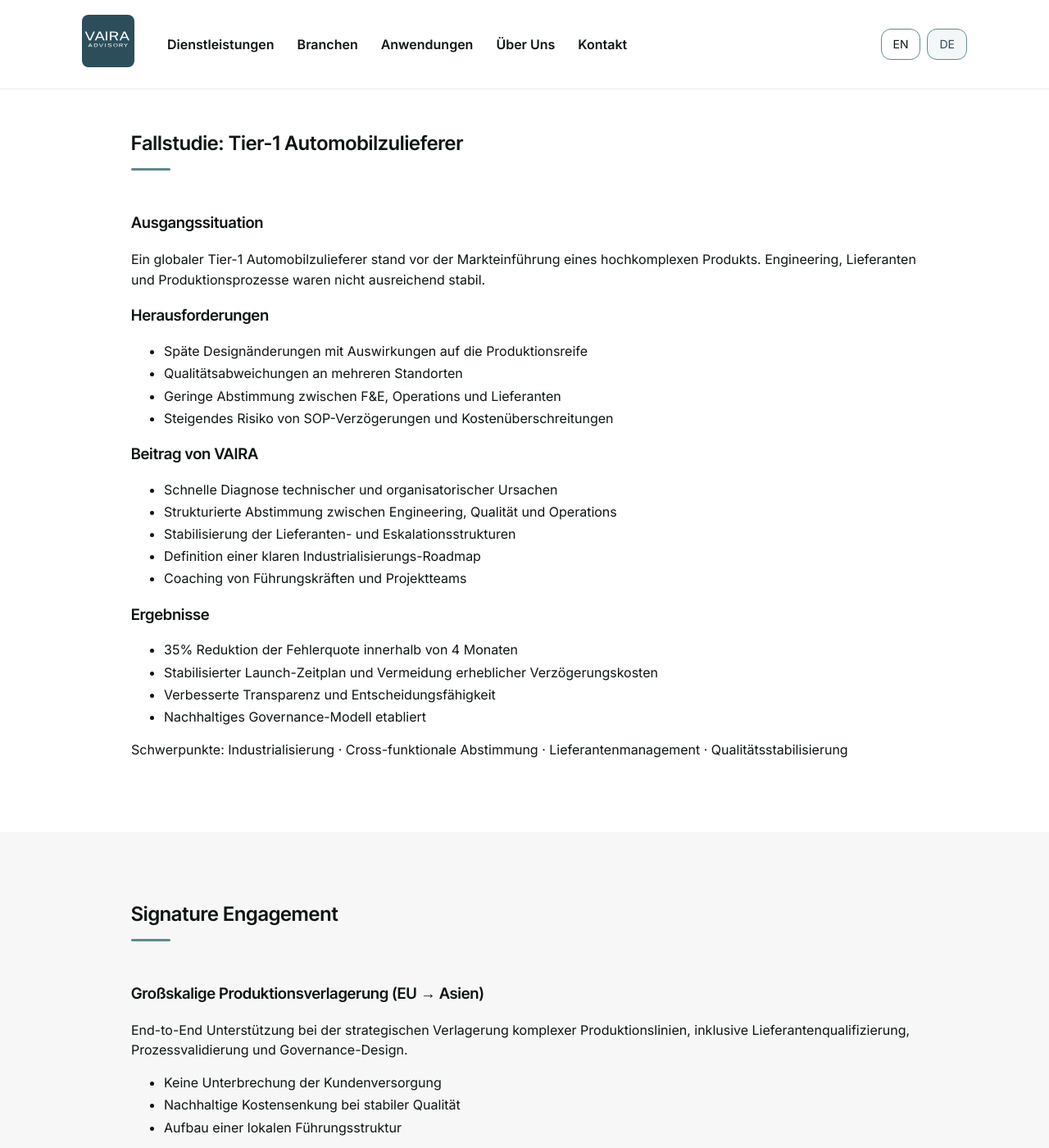
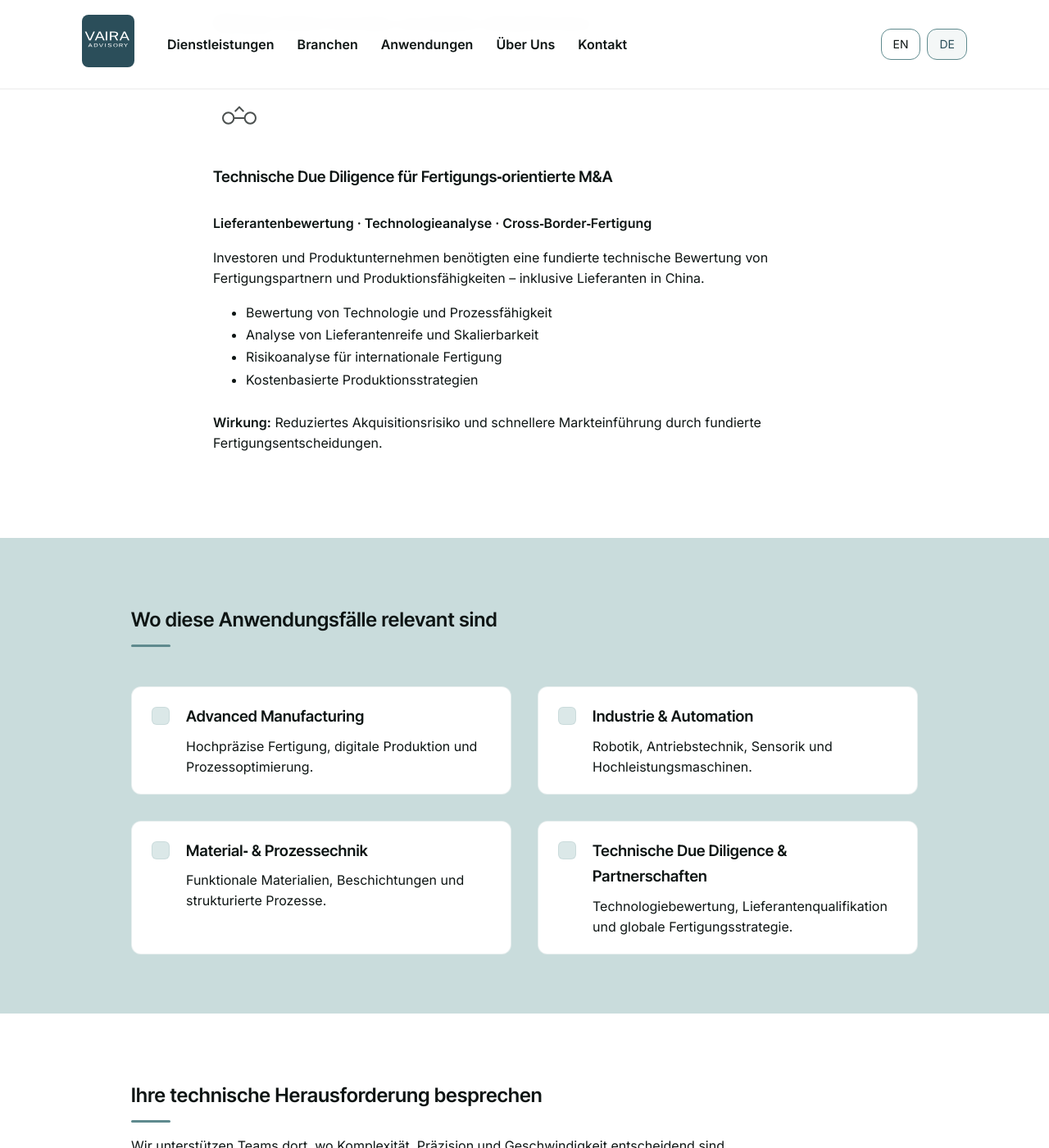
Before and after one commit to raphaelheeb/vaira-advisory, a Jekyll site: the page built from de/use-cases/index.html, in a window 1280 px wide and 1400 px high, scrolled down 2480 px. Shown: the whole window at 82% size. Built offline with Jekyll 4.4.1, drawn with Linux system fonts in a browser that asks for light colours; some of the changed text lies outside the part shown.

Commit message:
Update index.html

```diff
--- a/de/use-cases/index.html
+++ b/de/use-cases/index.html
@@ -1,203 +1,287 @@
 ---
 layout: default
-title: Use Cases | VAIRA Advisory
+title: Anwendungsfälle | VAIRA Advisory
 lang: de
 permalink: /de/use-cases/
-description: Ausgewählte anonymisierte Mandate mit messbarem Impact in Innovation, Industrialisierung und operativer Exzellenz.
+description: Ausgewählte Projekte, die zeigen, wie VAIRA mit klarer Systematik und technischer Tiefe produktionskritische Herausforderungen in der Fertigung und industriellen Technologie löst.
 ---
 
+<div class="use-cases">
+
 <!-- HERO -->
-<section class="hero">
-  <div class="content-wrapper wrapper--wide">
-    <div class="hero-grid">
+<section id="hero" class="hero hero--clean">
+  <div class="content-wrapper">
+    <h1 class="hero-title">Anwendungen und Projekte aus der Praxis.</h1>
+    <p class="hero-sub">
+      Beispiele dafür, wie wir komplexe technische Herausforderungen lösen.
+    </p>
+  </div>
 
-      <div class="hero-left">
-        <h1 class="hero-title">Konkrete Wirkung in komplexen Umfeldern</h1>
-        <p class="hero-sub">
-          Ausgewählte anonymisierte Mandate zeigen, wie VAIRA Innovation, Industrialisierung
-          und operative Exzellenz in technologiegetriebenen Unternehmen unterstützt.
+  <!-- CAD ARC — same as EN version -->
+  <div class="cad-hero-shape" style="top:-60px; left:-120px; right:auto; bottom:auto; position:absolute;">
+    <svg width="420" height="420" viewBox="0 0 420 420" fill="none" xmlns="http://www.w3.org/2000/svg">
+      <defs>
+        <linearGradient id="radialFade" x1="210" y1="210" x2="400" y2="210" gradientUnits="userSpaceOnUse">
+          <stop offset="0%" stop-color="white" stop-opacity="0.45" />
+          <stop offset="100%" stop-color="white" stop-opacity="0.05" />
+        </linearGradient>
+      </defs>
+      <g transform="rotate(125 210 210)">
+        <path d="M20 210 A190 190 0 0 1 400 210"
+              stroke="white" stroke-width="1.75" stroke-opacity="0.55" vector-effect="non-scaling-stroke" />
+        <path d="M60 210 A150 150 0 0 1 360 210"
+              stroke="white" stroke-width="1.25" stroke-opacity="0.40" vector-effect="non-scaling-stroke" />
+        <line x1="210" y1="210" x2="400" y2="210"
+              stroke="url(#radialFade)" stroke-width="1" vector-effect="non-scaling-stroke" />
+        <line x1="360" y1="205" x2="360" y2="215"
+              stroke="white" stroke-width="1" stroke-opacity="0.40" vector-effect="non-scaling-stroke" />
+        <line x1="320" y1="205" x2="320" y2="215"
+              stroke="white" stroke-width="1" stroke-opacity="0.32" vector-effect="non-scaling-stroke" />
+      </g>
+    </svg>
+  </div>
+</section>
+
+<!-- SECTION 1: HOW WE CREATE IMPACT -->
+<section class="section section">
+  <div class="content-wrapper wrapper--narrow">
+    <div class="split">
+      <div>
+        <h2>Wie wir Wirkung erzielen</h2>
+        <p>
+          Jeder Auftrag beginnt mit strukturierter Klarheit. Wir kombinieren Systems Engineering,
+          Datenarchitektur und operatives Engineering, um produktionskritische Herausforderungen
+          in der fortgeschrittenen Fertigung und industriellen Technologie zu lösen.
         </p>
-        <p class="small" style="margin-top:20px;">
-          Aufgrund der Vertraulichkeit der meisten Projekte werden diese in anonymisierter Form dargestellt.
-          Referenzen sind auf Anfrage verfügbar.
+        <p>
+          Unsere branchenübergreifende Erfahrung ermöglicht es uns, bewährte Lösungen zu übertragen,
+          Entwicklungszeiten zu verkürzen und bekannte Fallstricke zu vermeiden – insbesondere in
+          komplexen technischen Umgebungen.
         </p>
       </div>
 
-      <div class="hero-right">
-        <img src="{{ site.baseurl }}/assets/img/technical-visual.jpg"
-             class="hero-visual hero-visual--technical"
-             alt="">
+      <div class="illustration-wrapper">
+        <!-- Placeholder illustration -->
+        <svg viewBox="0 0 200 200">
+          <circle cx="100" cy="100" r="80" stroke="#5F8A8E" stroke-width="3" fill="none"/>
+          <rect x="60" y="60" width="80" height="20" fill="#C9DCDC"/>
+          <rect x="60" y="90" width="80" height="20" fill="#C9DCDC"/>
+          <rect x="60" y="120" width="80" height="20" fill="#C9DCDC"/>
+        </svg>
+      </div>
+    </div>
+  </div>
+</section>
+
+<!-- SECTION 2: SELECTED USE CASES -->
+<section class="section section--lighter use-cases-selected">
+  <div class="content-wrapper wrapper--narrow">
+
+    <h2>Ausgewählte Anwendungsfälle</h2>
+
+    <!-- USE CASE 1 -->
+    <div class="usecase-item">
+      <div class="usecase-block">
+        <div class="micro-illustration">
+          <!-- Advanced Manufacturing motif -->
+          <svg width="48" height="48" viewBox="0 0 48 48" fill="none"
+               xmlns="http://www.w3.org/2000/svg">
+            <rect x="10" y="12" width="20" height="4"
+                  stroke="currentColor" stroke-width="1.5" rx="1"/>
+            <rect x="12" y="20" width="24" height="4"
+                  stroke="currentColor" stroke-width="1.5" rx="1"/>
+            <rect x="14" y="28" width="26" height="4"
+                  stroke="currentColor" stroke-width="1.5" rx="1"/>
+          </svg>
+        </div>
+
+        <h3>Digitale Fertigungsarchitektur für einen Präzisionskomponenten‑Hersteller</h3>
+        <p><strong>Industrie 4.0 · MES‑Integration · Datenarchitektur</strong></p>
+
+        <p>Ein Hersteller von Präzisionskomponenten benötigte eine einheitliche digitale Fertigungsarchitektur, um fragmentierte Shopfloor‑Datenflüsse und inkonsistente Berichte zu ersetzen.</p>
+
+        <ul>
+          <li>Modulare Datenarchitektur für Shopfloor‑Systeme</li>
+          <li>MES–ERP‑Integrationsmuster</li>
+          <li>Einheitliches Telemetriemodell für CNC‑ und Prüfsysteme</li>
+          <li>Daten­governance für Qualität und Rückverfolgbarkeit</li>
+        </ul>
+
+        <p><strong>Wirkung:</strong> Schnellere Ursachenanalyse und weniger manueller Reporting‑Aufwand.</p>
+      </div>
+    </div>
+
+    <!-- USE CASE 2 -->
+    <div class="usecase-item">
+      <div class="usecase-block">
+        <div class="micro-illustration">
+          <!-- Industrial & Automation motif -->
+          <svg width="48" height="48" viewBox="0 0 48 48" fill="none"
+               xmlns="http://www.w3.org/2000/svg">
+            <circle cx="24" cy="24" r="6"
+                    stroke="currentColor" stroke-width="1.5"/>
+            <line x1="30" y1="24" x2="36" y2="24"
+                  stroke="currentColor" stroke-width="1.5"/>
+            <rect x="36" y="22" width="4" height="4"
+                  stroke="currentColor" stroke-width="1.5"/>
+            <line x1="24" y1="18" x2="24" y2="12"
+                  stroke="currentColor" stroke-width="1.5"/>
+            <rect x="22" y="8" width="4" height="4"
+                  stroke="currentColor" stroke-width="1.5"/>
+          </svg>
+        </div>
+
+        <h3>Predictive‑Maintenance‑Framework für einen Industrieanlagen‑Hersteller</h3>
+        <p><strong>AI/ML · Sensorfusion · Zuverlässigkeitsengineering</strong></p>
+
+        <p>Ein Anlagenhersteller wollte von reaktiven Serviceprozessen auf vorausschauende Wartung umstellen.</p>
+
+        <ul>
+          <li>Sensorfusion aus Vibrations‑, Thermo‑ und Betriebsdaten</li>
+          <li>Skalierbare Analytics‑Pipeline für Anomalieerkennung</li>
+          <li>Feature Engineering für mechanische Degradation</li>
+          <li>Reliability‑Centered‑Maintenance‑Modell</li>
+        </ul>
+
+        <p><strong>Wirkung:</strong> Früherkennung von Ausfallmustern und weniger ungeplante Stillstände.</p>
+      </div>
+    </div>
+
+    <!-- USE CASE 3 -->
+    <div class="usecase-item">
+      <div class="usecase-block">
+        <div class="micro-illustration">
+          <!-- Materials & Process Engineering motif -->
+          <svg width="48" height="48" viewBox="0 0 48 48" fill="none"
+               xmlns="http://www.w3.org/2000/svg">
+            <rect x="12" y="12" width="6" height="6"
+                  stroke="currentColor" stroke-width="1.5"/>
+            <rect x="21" y="12" width="6" height="6"
+                  stroke="currentColor" stroke-width="1.5"/>
+            <rect x="30" y="12" width="6" height="6"
+                  stroke="currentColor" stroke-width="1.5"/>
+
+            <rect x="12" y="21" width="6" height="6"
+                  stroke="currentColor" stroke-width="1.5"/>
+            <rect x="21" y="21" width="6" height="6"
+                  stroke="currentColor" stroke-width="1.5"/>
+            <line x1="21" y1="21" x2="27" y2="27"
+                  stroke="currentColor" stroke-width="1.5"/>
+            <rect x="30" y="21" width="6" height="6"
+                  stroke="currentColor" stroke-width="1.5"/>
+
+            <rect x="12" y="30" width="6" height="6"
+                  stroke="currentColor" stroke-width="1.5"/>
+            <rect x="21" y="30" width="6" height="6"
+                  stroke="currentColor" stroke-width="1.5"/>
+            <rect x="30" y="30" width="6" height="6"
+                  stroke="currentColor" stroke-width="1.5"/>
+          </svg>
+        </div>
+
+        <h3>End‑to‑End‑Prozessoptimierung für eine High‑Mix‑Low‑Volume‑Fertigung</h3>
+        <p><strong>Operations Engineering · Digitale Zwillinge · Flussoptimierung</strong></p>
+
+        <p>Ein Elektronikhersteller mit hoher Variantenvielfalt kämpfte mit langen Rüstzeiten und schwankenden Takten.</p>
+
+        <ul>
+          <li>Digitaler Zwilling des Produktionsflusses</li>
+          <li>Wartezeit‑ und Durchsatzanalyse</li>
+          <li>Neue Planungslogik für High‑Mix‑Fertigung</li>
+          <li>Datenbasierte Rüststrategien</li>
+        </ul>
+
+        <p><strong>Wirkung:</strong> Höherer Durchsatz und stabilere Lieferperformance.</p>
+      </div>
+    </div>
+
+    <!-- USE CASE 4 -->
+    <div class="usecase-item">
+      <div class="usecase-block">
+        <div class="micro-illustration">
+          <!-- Technical Due Diligence motif -->
+          <svg width="48" height="48" viewBox="0 0 48 48" fill="none"
+               xmlns="http://www.w3.org/2000/svg">
+            <circle cx="14" cy="24" r="5"
+                    stroke="currentColor" stroke-width="1.5"/>
+            <circle cx="34" cy="24" r="5"
+                    stroke="currentColor" stroke-width="1.5"/>
+            <line x1="19" y1="24" x2="29" y2="24"
+                  stroke="currentColor" stroke-width="1.5"/>
+            <path d="M20 18 L24 14 L28 18"
+                  stroke="currentColor" stroke-width="1.5" fill="none"/>
+          </svg>
+        </div>
+
+        <h3>Technische Due Diligence für Fertigungs‑orientierte M&A</h3>
+        <p><strong>Lieferantenbewertung · Technologieanalyse · Cross‑Border‑Fertigung</strong></p>
+
+        <p>Investoren und Produktunternehmen benötigten eine fundierte technische Bewertung von Fertigungspartnern und Produktionsfähigkeiten – inklusive Lieferanten in China.</p>
+
+        <ul>
+          <li>Bewertung von Technologie und Prozessfähigkeit</li>
+          <li>Analyse von Lieferantenreife und Skalierbarkeit</li>
+          <li>Risikoanalyse für internationale Fertigung</li>
+          <li>Kostenbasierte Produktionsstrategien</li>
+        </ul>
+
+        <p><strong>Wirkung:</strong> Reduziertes Akquisitionsrisiko und schnellere Markteinführung durch fundierte Fertigungsentscheidungen.</p>
+      </div>
+    </div>
+
+  </div>
+</section>
+
+<!-- WHERE THESE USE CASES MATTER -->
+<section class="section" id="use-cases-where">
+  <div class="content-wrapper wrapper--narrow">
+    <h2>Wo diese Anwendungsfälle relevant sind</h2>
+
+    <div class="why-grid" style="display: grid; grid-template-columns: repeat(2, 1fr); gap: 32px;">
+
+      <div class="feature-block">
+        <div class="feature-block-icon"></div>
+        <div>
+          <h3>Advanced Manufacturing</h3>
+          <p>Hochpräzise Fertigung, digitale Produktion und Prozessoptimierung.</p>
+        </div>
+      </div>
+
+      <div class="feature-block">
+        <div class="feature-block-icon"></div>
+        <div>
+          <h3>Industrie & Automation</h3>
+          <p>Robotik, Antriebstechnik, Sensorik und Hochleistungsmaschinen.</p>
+        </div>
+      </div>
+
+      <div class="feature-block">
+        <div class="feature-block-icon"></div>
+        <div>
+          <h3>Material‑ & Prozessechnik</h3>
+          <p>Funktionale Materialien, Beschichtungen und strukturierte Prozesse.</p>
+        </div>
+      </div>
+
+      <div class="feature-block">
+        <div class="feature-block-icon"></div>
+        <div>
+          <h3>Technische Due Diligence & Partnerschaften</h3>
+          <p>Technologiebewertung, Lieferantenqualifikation und globale Fertigungsstrategie.</p>
+        </div>
       </div>
 
     </div>
   </div>
 </section>
 
-
-<!-- FILTER / NAVIGATION -->
-<section class="section">
+<!-- CTA -->
+<section class="section section--cta section--lighter">
   <div class="content-wrapper wrapper--narrow">
-
-    <h2>Fokusbereiche</h2>
-
-    <div class="domain-grid">
-
-      <article class="domain-card"><h3>Innovations- & Technologiestrategie</h3></article>
-      <article class="domain-card"><h3>Industrialisierung & Skalierung</h3></article>
-      <article class="domain-card"><h3>Operations & Performance</h3></article>
-      <article class="domain-card"><h3>Produktionsverlagerung</h3></article>
-      <article class="domain-card"><h3>Cross-funktionale Transformation</h3></article>
-
-    </div>
-
+    <h2>Ihre technische Herausforderung besprechen</h2>
+    <p>Wir unterstützen Teams dort, wo Komplexität, Präzision und Geschwindigkeit entscheidend sind.</p>
+    <a href="/de/kontakt" class="cta-btn cta-btn--primary">Gespräch starten</a>
   </div>
 </section>
 
-
-<!-- USE CASE GRID -->
-<section class="section">
-  <div class="content-wrapper">
-
-    <h2>Ausgewählte Mandate</h2>
-
-    <div class="domain-grid">
-
-      <article class="domain-card">
-        <h3>Globaler Tier-1 Automobilzulieferer</h3>
-        <p><strong>Herausforderung:</strong> Instabiler Produktionshochlauf in der Spätphase</p>
-        <p><strong>Ergebnis:</strong> 35% Reduktion der Fehlerquote · SOP termingerecht erreicht</p>
-      </article>
-
-      <article class="domain-card">
-        <h3>Europäisches MedTech Scale-up</h3>
-        <p><strong>Herausforderung:</strong> Übergang vom Prototyp zur regulierten Produktion</p>
-        <p><strong>Ergebnis:</strong> Roadmap für industrielle Reife umgesetzt</p>
-      </article>
-
-      <article class="domain-card">
-        <h3>Advanced Materials Startup</h3>
-        <p><strong>Herausforderung:</strong> Technologiebewertung und Investorenreife</p>
-        <p><strong>Ergebnis:</strong> Klare Skalierungsstrategie und Finanzierung unterstützt</p>
-      </article>
-
-    </div>
-
-  </div>
-</section>
-
-
-<!-- DETAILED USE CASE -->
-<section class="section">
-  <div class="content-wrapper wrapper--narrow">
-
-    <h2>Fallstudie: Tier-1 Automobilzulieferer</h2>
-
-    <h3>Ausgangssituation</h3>
-    <p>
-      Ein globaler Tier-1 Automobilzulieferer stand vor der Markteinführung eines hochkomplexen Produkts.
-      Engineering, Lieferanten und Produktionsprozesse waren nicht ausreichend stabil.
-    </p>
-
-    <h3>Herausforderungen</h3>
-    <ul>
-      <li>Späte Designänderungen mit Auswirkungen auf die Produktionsreife</li>
-      <li>Qualitätsabweichungen an mehreren Standorten</li>
-      <li>Geringe Abstimmung zwischen F&E, Operations und Lieferanten</li>
-      <li>Steigendes Risiko von SOP-Verzögerungen und Kostenüberschreitungen</li>
-    </ul>
-
-    <h3>Beitrag von VAIRA</h3>
-    <ul>
-      <li>Schnelle Diagnose technischer und organisatorischer Ursachen</li>
-      <li>Strukturierte Abstimmung zwischen Engineering, Qualität und Operations</li>
-      <li>Stabilisierung der Lieferanten- und Eskalationsstrukturen</li>
-      <li>Definition einer klaren Industrialisierungs-Roadmap</li>
-      <li>Coaching von Führungskräften und Projektteams</li>
-    </ul>
-
-    <h3>Ergebnisse</h3>
-    <ul>
-      <li>35% Reduktion der Fehlerquote innerhalb von 4 Monaten</li>
-      <li>Stabilisierter Launch-Zeitplan und Vermeidung erheblicher Verzögerungskosten</li>
-      <li>Verbesserte Transparenz und Entscheidungsfähigkeit</li>
-      <li>Nachhaltiges Governance-Modell etabliert</li>
-    </ul>
-
-    <p class="small">
-      Schwerpunkte: Industrialisierung · Cross-funktionale Abstimmung · Lieferantenmanagement · Qualitätsstabilisierung
-    </p>
-
-  </div>
-</section>
-
-
-<!-- SIGNATURE -->
-<section class="section" style="background:#f7f7f7;">
-  <div class="content-wrapper wrapper--narrow">
-
-    <h2>Signature Engagement</h2>
-
-    <h3>Großskalige Produktionsverlagerung (EU → Asien)</h3>
-    <p>
-      End-to-End Unterstützung bei der strategischen Verlagerung komplexer Produktionslinien,
-      inklusive Lieferantenqualifizierung, Prozessvalidierung und Governance-Design.
-    </p>
-
-    <ul>
-      <li>Keine Unterbrechung der Kundenversorgung</li>
-      <li>Nachhaltige Kostensenkung bei stabiler Qualität</li>
-      <li>Aufbau einer lokalen Führungsstruktur</li>
-    </ul>
-
-  </div>
-</section>
-
-
-<!-- INDUSTRIES -->
-<section class="section">
-  <div class="content-wrapper wrapper--narrow">
-
-    <h2>Branchenübergreifende Erfahrung</h2>
-
-    <ul>
-      <li>Automotive & Mobility</li>
-      <li>Advanced Manufacturing</li>
-      <li>MedTech & Life Sciences</li>
-      <li>Industrial Technology</li>
-      <li>Deep Tech & Venture-backed Startups</li>
-    </ul>
-
-  </div>
-</section>
-
-
-<!-- CONFIDENTIALITY -->
-<section class="section">
-  <div class="content-wrapper wrapper--narrow">
-
-    <h2>Vertraulichkeit als Grundprinzip</h2>
-
-    <p>
-      Viele Mandate betreffen sensible Technologien, strategische Initiativen oder operative Herausforderungen.
-      VAIRA arbeitet mit höchster Diskretion und Vertraulichkeit.
-      Detaillierte Referenzen und Kundenkontakte sind auf Anfrage verfügbar.
-    </p>
-
-  </div>
-</section>
-
-
-<!-- CTA -->
-<section class="section" style="text-align:center;">
-  <div class="content-wrapper wrapper--narrow">
-
-    <h2>Ihre Situation besprechen</h2>
-    <p>
-      Jede Organisation steht vor individuellen Herausforderungen. Wenn Sie Innovation,
-      Skalierung oder Transformation gestalten, sprechen wir gerne mit Ihnen.
-    </p>
-
-    <a class="cta-btn" href="{{ site.baseurl }}/de/contact/">Kontakt</a>
-
-  </div>
-</section>
+</div>
```
